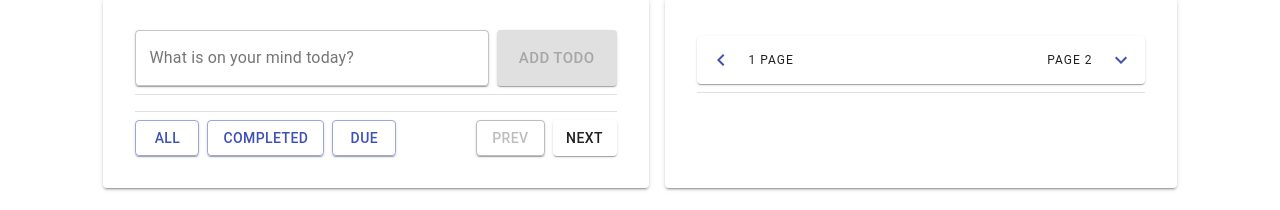
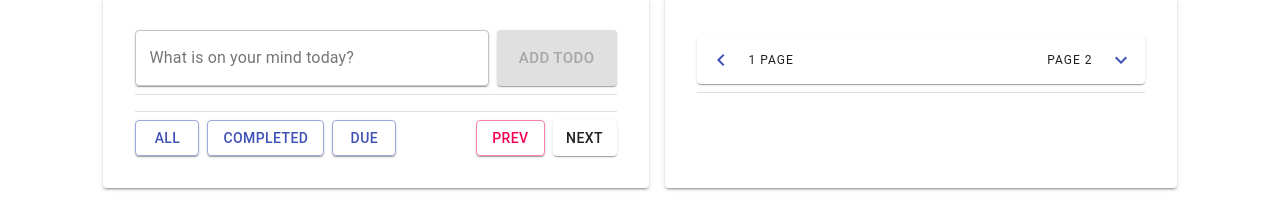
Before and after one commit to gingkob/TodoList, a React (Create React App) app: page / in a window 1280 px wide. Shown: the part 307-517 px from the top of the page. Built offline with nearby package versions, Linux system fonts and the light colour scheme.

Commit message:
add filters

```diff
--- a/src/components/todoList/TodoList.js
+++ b/src/components/todoList/TodoList.js
@@ -3,9 +3,10 @@ import { makeStyles } from '@material-ui/core/styles';
 import Paper from '@material-ui/core/Paper';
 import TodoInput from './components/TodoInput';
 import TodoItem from './components/TodoItem';
-import { Box, Button, Divider, IconButton, Typography } from '@material-ui/core';
+import { Divider, IconButton, Typography } from '@material-ui/core';
 import { KeyboardArrowLeft, KeyboardArrowDown } from '@material-ui/icons';
 import { withProvider } from '../../store/Store';
+import Filters from './components/Filters';
 
 const useStyles = makeStyles((theme) => ({
   root: {
@@ -31,23 +32,7 @@ const TodoList = () => {
           <Divider />
           <TodoItem /* todos={todos.slice(5 * (page - 1), 4 + 5 * (page - 1))} */ />
           <Divider />
-            <Box style={{ display: 'flex', marginTop: "8px", width: "100%" }}>
-              <Paper elevation={1} style={{ marginRight: "8px" }}>
-                <Button variant='outlined' color='primary'>All</Button>
-              </Paper>
-              <Paper elevation={1} style={{ marginRight: "8px" }}>
-                <Button variant='outlined' color='primary'>Completed</Button>
-              </Paper>
-              <Paper elevation={1} style={{ marginRight: "8px" }}>
-                <Button variant='outlined' color='primary'>Due</Button>
-              </Paper>
-              <Paper elevation={1} style={{ marginLeft: "auto" }}>
-                <Button disabled={page === 1} variant='outlined' color='secondary' onClick={() => setPage(prevState => prevState - 1)}>Prev</Button>
-              </Paper>
-              <Paper elevation={1} style={{ marginLeft: "8px" }}>
-                <Button /* disabled={page >= Math.ceil((todos.length - 4) / 5)} variant='outlined' color='secondary' onClick={() => setPage(prevState => prevState + 1)} */>Next</Button>
-              </Paper>
-            </Box>
+          <Filters />
         </> {/* : null} */}
       </Paper>
       {/* {todos.length > 4 ? */}
--- /dev/null
+++ b/src/components/todoList/components/Filters.js
@@ -0,0 +1,28 @@
+import React from 'react'
+import { Box, Button, Paper } from '@material-ui/core'
+
+const Filters = () => {
+  return (
+    <>
+      <Box style={{ display: 'flex', marginTop: "8px", width: "100%" }}>
+        <Paper elevation={1} style={{ marginRight: "8px" }}>
+          <Button variant='outlined' color='primary'>All</Button>
+        </Paper>
+        <Paper elevation={1} style={{ marginRight: "8px" }}>
+          <Button variant='outlined' color='primary'>Completed</Button>
+        </Paper>
+        <Paper elevation={1} style={{ marginRight: "8px" }}>
+          <Button variant='outlined' color='primary'>Due</Button>
+        </Paper>
+        <Paper elevation={1} style={{ marginLeft: "auto" }}>
+          <Button /* disabled={page === 1} */ variant='outlined' color='secondary'/*  onClick={() => setPage(prevState => prevState - 1)} */>Prev</Button>
+        </Paper>
+        <Paper elevation={1} style={{ marginLeft: "8px" }}>
+          <Button /* disabled={page >= Math.ceil((todos.length - 4) / 5)} variant='outlined' color='secondary' onClick={() => setPage(prevState => prevState + 1)} */>Next</Button>
+        </Paper>
+      </Box>
+    </>
+  )
+}
+
+export default Filters
```
Also changed, not shown: 1 other file (tests, documents, lock files or other folders). Lines whose indentation alone changed are shown as unchanged.
